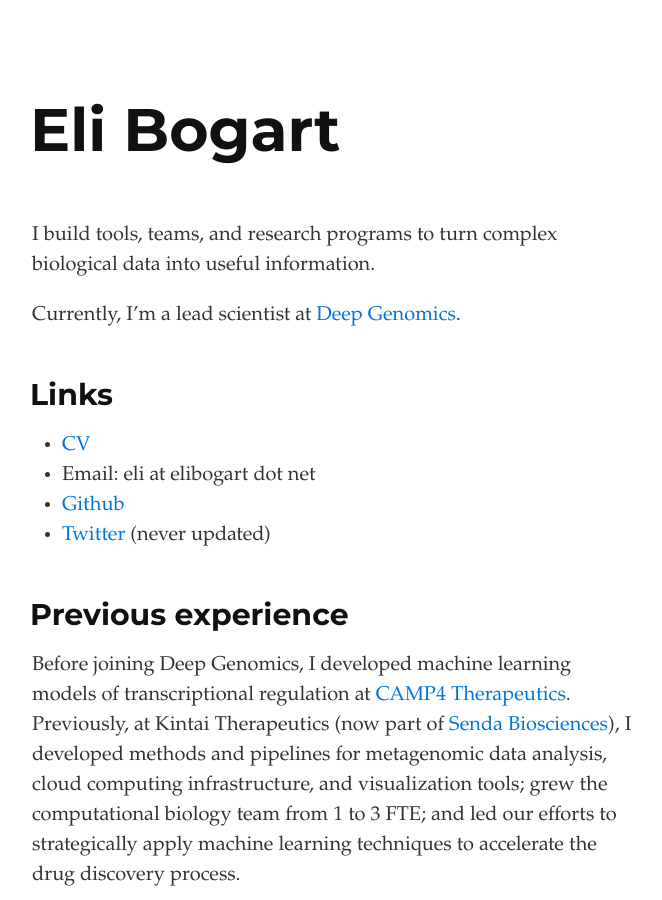
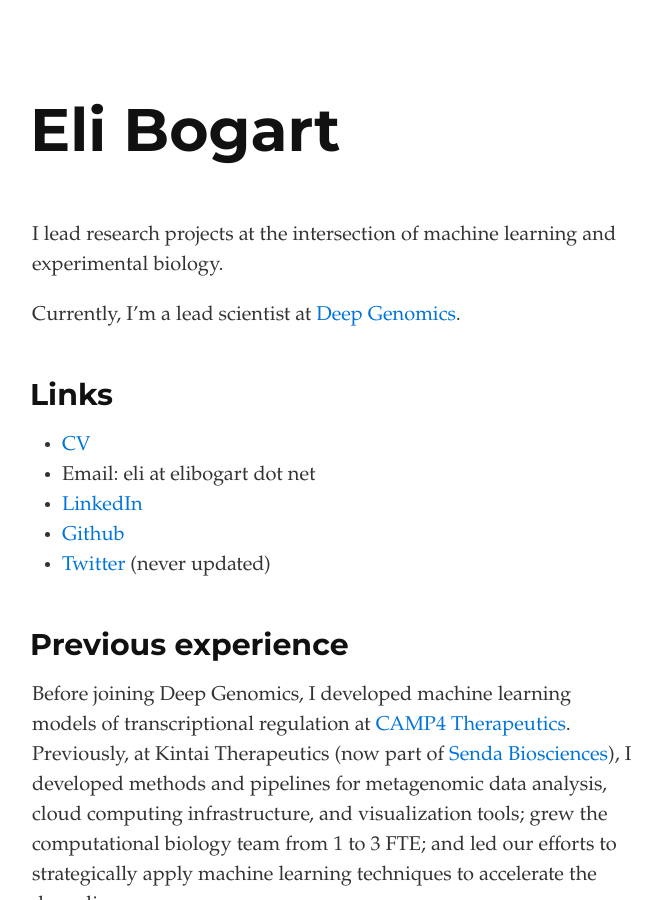
Before and after one commit to ebogart/ebogart.github.io, a Jekyll site: the page built from index.md, in a window 1280 px wide and 900 px high. Shown: the whole window, without its empty margins (308-970 px from the left). Built offline with Jekyll 4.4.1, drawn with Linux system fonts in a browser that asks for light colours.

Commit message:
Update tagline; add linkedin profile

```diff
--- a/index.md
+++ b/index.md
@@ -2,7 +2,7 @@
 layout: default
 ---
 
-I build tools, teams, and research programs to turn complex biological data into useful information.
+I lead research projects at the intersection of machine learning and experimental biology.
 
 Currently, I'm a lead scientist at [Deep Genomics](https://deepgenomics.com).
 
@@ -10,6 +10,7 @@ Currently, I'm a lead scientist at [Deep Genomics](https://deepgenomics.com).
 
 * [CV](eli_bogart_cv.pdf)
 * Email: eli at elibogart dot net
+* [LinkedIn](www.linkedin.com/in/eli-bogart-7689b698)
 * [Github](http://github.com/ebogart)
 * [Twitter](http://twitter.com/eli_bogart) (never updated)
 
```
